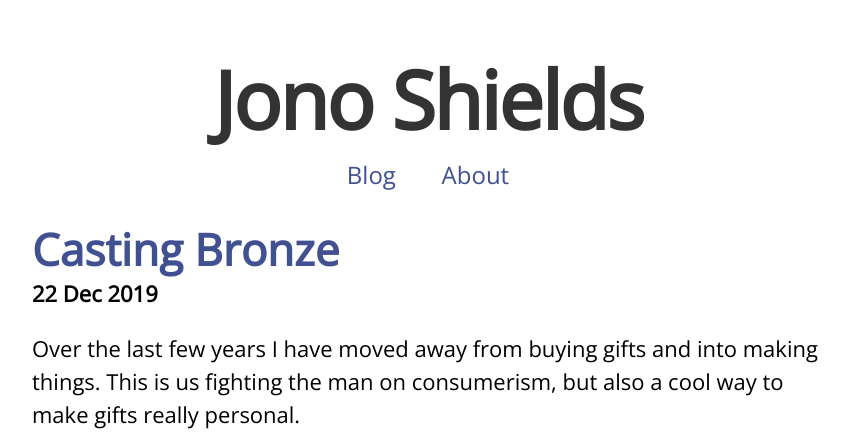
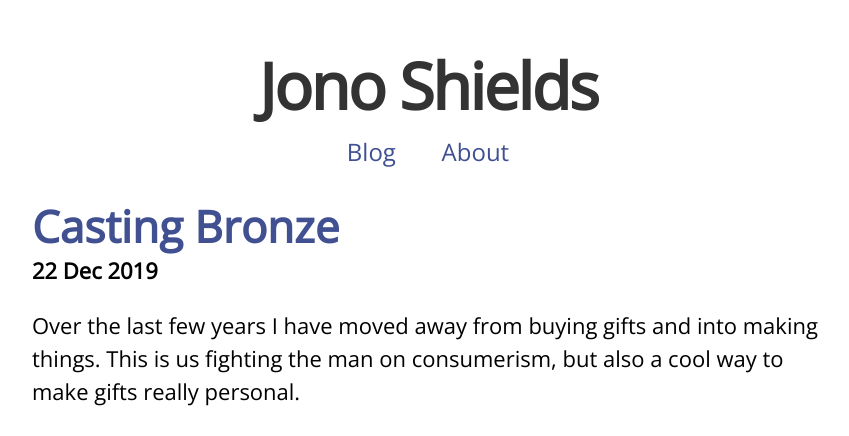
Before and after one commit to foopod/blog-3.0, a Jekyll site: the page built from _posts/2019-12-22-casting.md, in a window 1280 px wide. Shown: the top 436 px of the page, without its empty margins (212-1061 px from the left). Built offline with Jekyll 4.4.1, drawn with Linux system fonts in a browser that asks for light colours.

```diff
--- a/_posts/2019-12-22-casting.md
+++ b/_posts/2019-12-22-casting.md
@@ -10,7 +10,7 @@ Over the last few years I have moved away from buying gifts and into making thin
 
 Let's start with the finished product...
 
-![](/public/images/casting-done.png)
+![](/public/images/casting-done.jpg)
 
 I started after seeing one of [Alex Steele's](https://www.youtube.com/user/alectheblacksmith) casting videos. And decided I would start in much the same way, by carving wax.
 
--- a/public/css/style.css
+++ b/public/css/style.css
@@ -165,7 +165,7 @@ p img{
     font-size:22px;
   }
   #site-title{
-    font-size:5rem;
+    font-size:4rem;
 
   }
   nav a{
```
